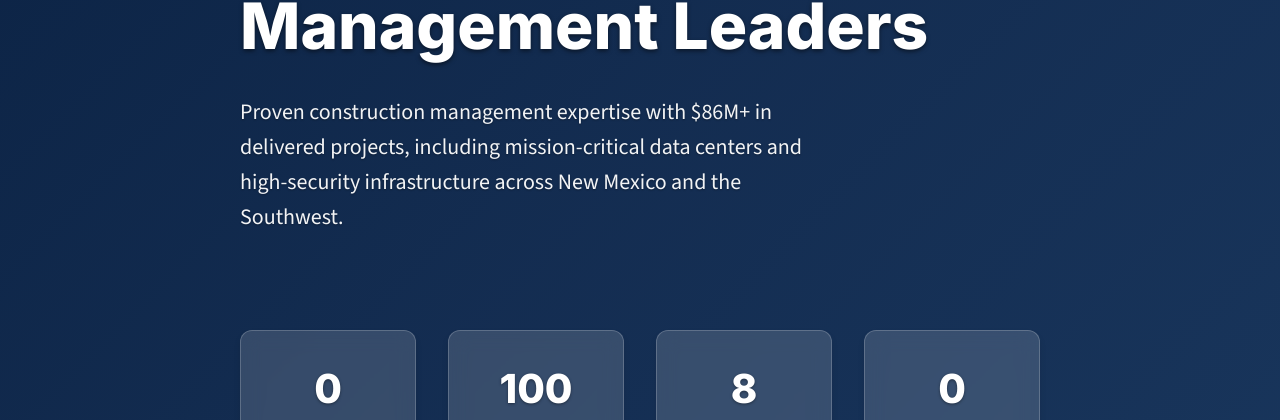
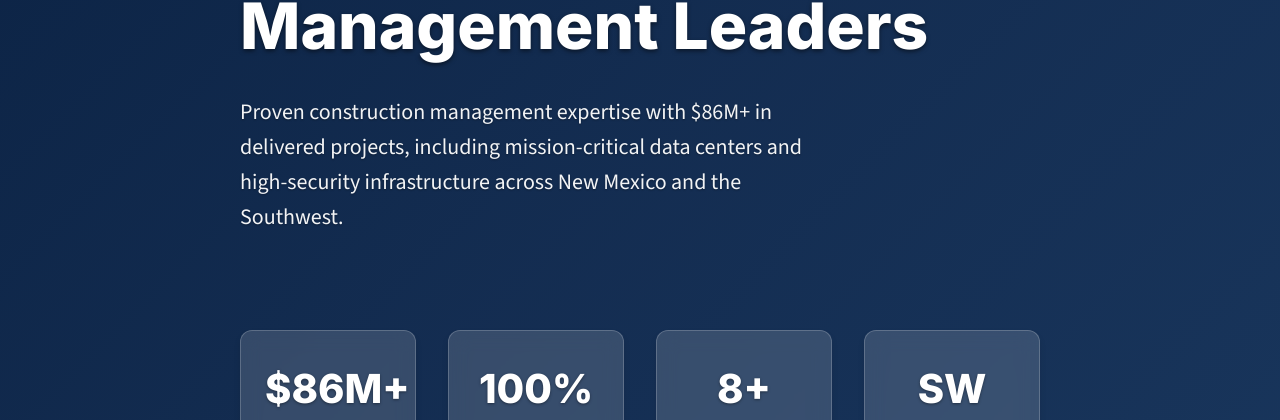
Before and after one commit to 417ps/MTI-NM-v2, a plain HTML site: page index.html in a window 1280 px wide. Shown: the part 380-800 px from the top of the page. Drawn offline with nearby package versions, Linux system fonts and the light colour scheme.

Commit message:
Fix stats animation issues across entire site
- Fixed JavaScript counter animation to properly handle non-numeric stats
- Added smart parsing for different stat formats: M+, 100%, 8+, Q, SW, MBA
- Numeric stats (86, 100, 8, 51) now animate from 0 to target value
- Non-numeric stats (Q, SW, MBA) now use reveal animation instead
- Updated homepage stats labels for data center positioning
- Fixed animation parsing for percentage values and plain numbers
- Added better error handling for edge cases

🤖 Generated with [Claude Code](https://claude.ai/code)

Co-Authored-By: Claude <noreply@anthropic.com>

```diff
--- a/index.html
+++ b/index.html
@@ -86,11 +86,11 @@
                     </div>
                     <div class="stat-item">
                         <div class="stat-number">8+</div>
-                        <div class="stat-label">Years DOE Experience</div>
+                        <div class="stat-label">Years Mission-Critical</div>
                     </div>
                     <div class="stat-item">
-                        <div class="stat-number">Q</div>
-                        <div class="stat-label">Clearance Ready</div>
+                        <div class="stat-number">SW</div>
+                        <div class="stat-label">Regional Leaders</div>
                     </div>
                 </div>
 
--- a/js/new-main.js
+++ b/js/new-main.js
@@ -40,8 +40,8 @@ document.addEventListener('DOMContentLoaded', function() {
             entries.forEach(entry => {
                 if (entry.isIntersecting) {
                     const counter = entry.target;
-                    const target = parseInt(counter.textContent) || 0;
-                    animateCounter(counter, 0, target, 2000);
+                    const originalText = counter.textContent.trim();
+                    animateCounter(counter, originalText, 2000);
                     observer.unobserve(counter);
                 }
             });
@@ -52,27 +52,101 @@ document.addEventListener('DOMContentLoaded', function() {
         });
     }
 
-    function animateCounter(element, start, end, duration) {
+    function animateCounter(element, targetText, duration) {
         const startTime = performance.now();
-        const suffix = element.parentElement.querySelector('.metric-suffix')?.textContent || '';
 
+        // Parse different types of stats
+        const statConfig = parseStatValue(targetText);
+
+        if (statConfig.animatable) {
+            // For numeric values that can be animated
             function updateCounter(currentTime) {
                 const elapsed = currentTime - startTime;
                 const progress = Math.min(elapsed / duration, 1);
 
                 const easeOutQuart = 1 - Math.pow(1 - progress, 4);
-            const current = Math.floor(start + (end - start) * easeOutQuart);
+                const current = Math.floor(statConfig.start + (statConfig.end - statConfig.start) * easeOutQuart);
 
-            element.textContent = current;
+                element.textContent = statConfig.prefix + current + statConfig.suffix;
 
                 if (progress < 1) {
                     requestAnimationFrame(updateCounter);
                 } else {
-                element.textContent = end + suffix;
+                    element.textContent = targetText;
                 }
             }
 
+            // Start with 0 and animate up
+            element.textContent = statConfig.prefix + statConfig.start + statConfig.suffix;
             requestAnimationFrame(updateCounter);
+        } else {
+            // For non-numeric values (Q, SW, MBA), just do a reveal animation
+            element.style.opacity = '0';
+            element.style.transform = 'scale(0.8)';
+
+            setTimeout(() => {
+                element.style.opacity = '1';
+                element.style.transform = 'scale(1)';
+                element.style.transition = 'opacity 0.6s ease, transform 0.6s ease';
+            }, 100);
+        }
+    }
+
+    function parseStatValue(text) {
+        // Handle $86M+ format
+        if (text.includes('$') && text.includes('M')) {
+            const number = parseInt(text.replace(/[$M+]/g, ''));
+            return {
+                animatable: true,
+                start: 0,
+                end: number,
+                prefix: '$',
+                suffix: 'M+'
+            };
+        }
+
+        // Handle percentage format (100%, 51%, etc.)
+        if (text.includes('%')) {
+            const number = parseInt(text.replace('%', ''));
+            if (!isNaN(number)) {
+                return {
+                    animatable: true,
+                    start: 0,
+                    end: number,
+                    prefix: '',
+                    suffix: '%'
+                };
+            }
+        }
+
+        // Handle 8+ format
+        if (text.includes('+') && !text.includes('$')) {
+            const number = parseInt(text.replace('+', ''));
+            return {
+                animatable: true,
+                start: 0,
+                end: number,
+                prefix: '',
+                suffix: '+'
+            };
+        }
+
+        // Handle plain numbers like 51, 3, etc.
+        const plainNumber = parseInt(text);
+        if (!isNaN(plainNumber) && plainNumber > 0) {
+            return {
+                animatable: true,
+                start: 0,
+                end: plainNumber,
+                prefix: '',
+                suffix: ''
+            };
+        }
+
+        // Non-animatable text (Q, SW, MBA, etc.)
+        return {
+            animatable: false
+        };
     }
 
     // Initialize counter animation
```
Lines whose indentation alone changed are shown as unchanged.
